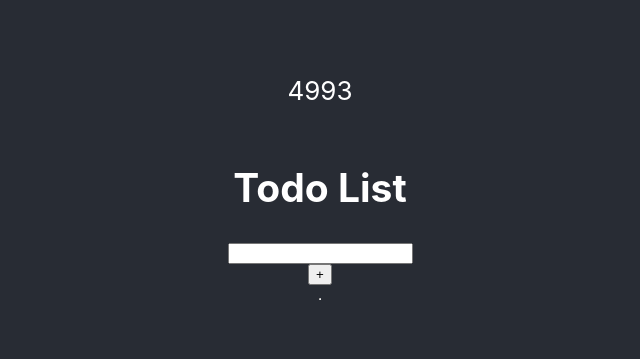
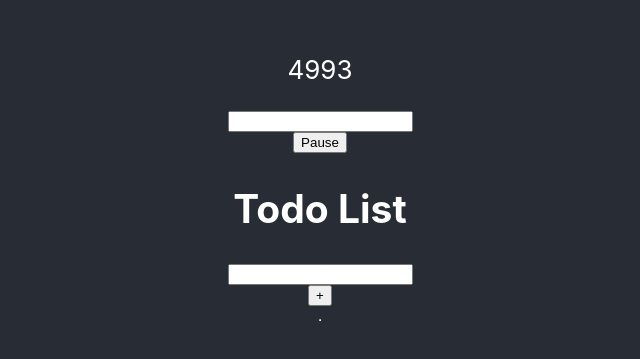
Before and after one commit to yingmo55/Todo-List, a React (Create React App) app: page / in a window 1280 px wide. Shown: the part 193-552 px from the top of the page, without its empty margins (320-960 px from the left). Built offline with nearby package versions, Linux system fonts and the light colour scheme.

Commit message:
Add function to pause timer

```diff
--- a/src/Components/Pomodoro/Timer/Timer.js
+++ b/src/Components/Pomodoro/Timer/Timer.js
@@ -2,22 +2,38 @@ import React, {useState, useEffect} from "react";
 
 function Timer () {
 const [time, setTime] = useState(5000);
+const [pauseTimer, setPauseTimer] = useState(false);
+
+const toggleTimerButton = document.getElementById('toggleTimer');
 
 const countdown = () => {
     setTime((prev)=> prev - 1);
 }
 
 useEffect(() => {
-    const timeInterval = setInterval(countdown, 1000);
+    if (!pauseTimer) {
+        const timeInterval = setInterval(countdown, 1000);
     return () => {
         clearInterval(timeInterval);
     };
-}, [time])
+}
+}, [time, pauseTimer])
+
+const toggleTimer = () => {
+    setPauseTimer(!pauseTimer);
+    toggleTimerButton.innerHTML = pauseTimer ?  'Currently: on' : 'Currently: off';
+}
 
 
     return (
         <>
         <p>{time}</p>
+        <input type="text" name="timer" list="time" />
+        <datalist id="time">
+            <option value="5" />
+            <option value="10" />
+        </datalist>
+        <button onClick={toggleTimer} id='toggleTimer'>Pause</button>
         </>
     );
 }
```
